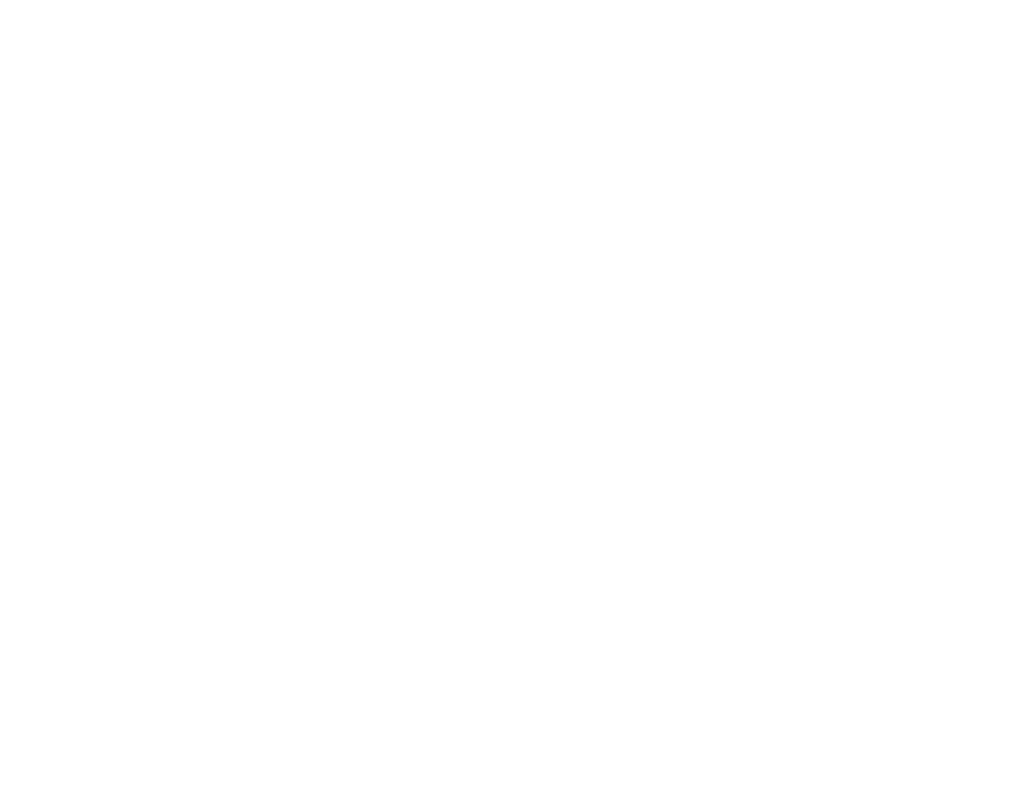
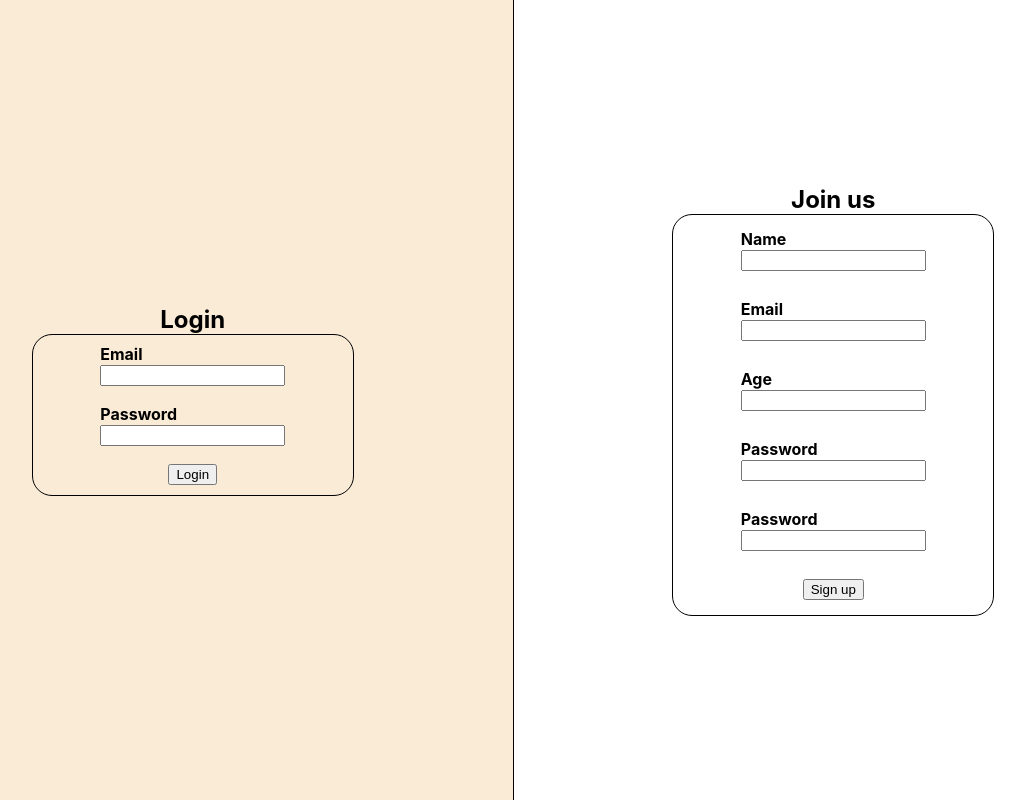
Before and after one commit to kaustubh285/mind-hackathon-fe, a React (Create React App) app: page /login in a window 1280 px wide. Before the commit this address had no page. Shown: the whole page, without its empty margins (127-1152 px from the left). Built offline with nearby package versions, Linux system fonts and the light colour scheme.

Commit message:
basic func of login and signup implemented

```diff
--- /dev/null
+++ b/src/assets/login.css
@@ -0,0 +1,48 @@
+.login-page {
+  display: flex;
+  width: 100%;
+  justify-content: space-between;
+  align-items: center;
+}
+
+.login-section {
+  height: 100vh;
+  width: 100%;
+  background-color: antiquewhite;
+  border-right: 1px solid black;
+  display: flex;
+  justify-content: center;
+  align-items: center;
+  flex-direction: column;
+}
+
+.signup-section {
+  height: 100vh;
+  width: 100%;
+  display: flex;
+  justify-content: center;
+  align-items: center;
+  flex-direction: column;
+}
+
+.login-box {
+  border: 1px solid black;
+  border-radius: 20px;
+  display: flex;
+  flex-direction: column;
+  justify-content: space-around;
+  align-items: center;
+  width: 50%;
+  height: 20%;
+}
+
+.signup-box {
+  border: 1px solid black;
+  border-radius: 20px;
+  display: flex;
+  flex-direction: column;
+  justify-content: space-around;
+  align-items: center;
+  width: 50%;
+  height: 50%;
+}
--- /dev/null
+++ b/src/components/LoginSection.js
@@ -0,0 +1,40 @@
+import React, { useState } from "react";
+import { useNavigate } from "react-router-dom";
+
+function LoginSection() {
+  const [email, setEmail] = useState("");
+  const [password, setPassword] = useState("");
+  const navigate = useNavigate();
+
+  const authenticate = (e) => {
+    e.preventDefault();
+    console.log({ email, password });
+    navigate("/home");
+  };
+  return (
+    <div className='login-section'>
+      <h2>Login</h2>
+      <form className='login-box'>
+        <div className='input-box'>
+          <h4>Email</h4>
+          <input
+            type={"text"}
+            value={email}
+            onChange={(e) => setEmail(e.target.value)}
+          />
+        </div>
+        <div className='input-box'>
+          <h4>Password</h4>
+          <input
+            type={"text"}
+            value={password}
+            onChange={(e) => setPassword(e.target.value)}
+          />
+        </div>
+        <button onClick={authenticate}>Login</button>
+      </form>
+    </div>
+  );
+}
+
+export default LoginSection;
--- /dev/null
+++ b/src/components/SignupSection.js
@@ -0,0 +1,86 @@
+import React, { useState } from "react";
+import { useNavigate } from "react-router-dom";
+
+function SignupSection() {
+  const [name, setName] = useState("");
+  const [email, setEmail] = useState("");
+  const [age, setAge] = useState("");
+  const [password, setPassword] = useState("");
+  const [confPassword, setConfPassword] = useState("");
+  const navigate = useNavigate();
+
+  const checkConditions = () => {
+    if (confPassword !== password) return false;
+    if (age < 18) return false;
+    if (
+      name === "" ||
+      age === "" ||
+      email === "" ||
+      password === "" ||
+      confPassword === ""
+    )
+      return false;
+
+    return true;
+  };
+  const authenticate = (e) => {
+    e.preventDefault();
+    if (checkConditions) {
+      console.log({ name, email, password, age });
+      // navigate("/home");
+    } else {
+      alert("Something went wrong");
+    }
+  };
+
+  return (
+    <div className='signup-section'>
+      <h2 className='signup-heading'>Join us</h2>
+      <form className='signup-box'>
+        <div className='input-box'>
+          <h4>Name</h4>
+          <input
+            type={"text"}
+            value={name}
+            onChange={(e) => setName(e.target.value)}
+          />
+        </div>
+        <div className='input-box'>
+          <h4>Email</h4>
+          <input
+            type={"text"}
+            value={email}
+            onChange={(e) => setEmail(e.target.value)}
+          />
+        </div>
+        <div className='input-box'>
+          <h4>Age</h4>
+          <input
+            type={"number"}
+            value={age}
+            onChange={(e) => setAge(e.target.value)}
+          />
+        </div>
+        <div className='input-box'>
+          <h4>Password</h4>
+          <input
+            type={"password"}
+            value={password}
+            onChange={(e) => setPassword(e.target.value)}
+          />
+        </div>
+        <div className='input-box'>
+          <h4>Password</h4>
+          <input
+            type={"password"}
+            value={confPassword}
+            onChange={(e) => setConfPassword(e.target.value)}
+          />
+        </div>
+        <button onClick={authenticate}>Sign up</button>
+      </form>
+    </div>
+  );
+}
+
+export default SignupSection;
--- a/src/index.js
+++ b/src/index.js
@@ -6,6 +6,7 @@
 import { BrowserRouter, Routes, Route } from "react-router-dom";
 import Home from "./pages/Home";
 import Profile from "./pages/Profile";
+import Login from "./pages/Login";
 
 const root = ReactDOM.createRoot(document.getElementById("root"));
 root.render(
@@ -14,6 +15,7 @@
       <Routes>
         <Route path='/' element={<App />} />
         <Route path='/home' element={<Home />} />
+        <Route path='/login' element={<Login />} />
         <Route path='/profile' element={<Profile />} />
       </Routes>
     </BrowserRouter>
--- a/src/pages/Home.js
+++ b/src/pages/Home.js
@@ -77,8 +77,8 @@
               </div>
               <div className='heading'>{campaign.title}</div>
               <div className='desc'>{campaign.desc}</div>
-              <div class='progress-bar'>
-                <div data-size='10%' class='progress'></div>
+              <div className='progress-bar'>
+                <div data-size='10%' className='progress'></div>
               </div>
             </div>
           </div>
--- /dev/null
+++ b/src/pages/Login.js
@@ -0,0 +1,15 @@
+import React from "react";
+import "../assets/login.css";
+import LoginSection from "../components/LoginSection";
+import SignupSection from "../components/SignupSection";
+
+function Login() {
+  return (
+    <div className='login-page'>
+      <LoginSection />
+      <SignupSection />
+    </div>
+  );
+}
+
+export default Login;
```
